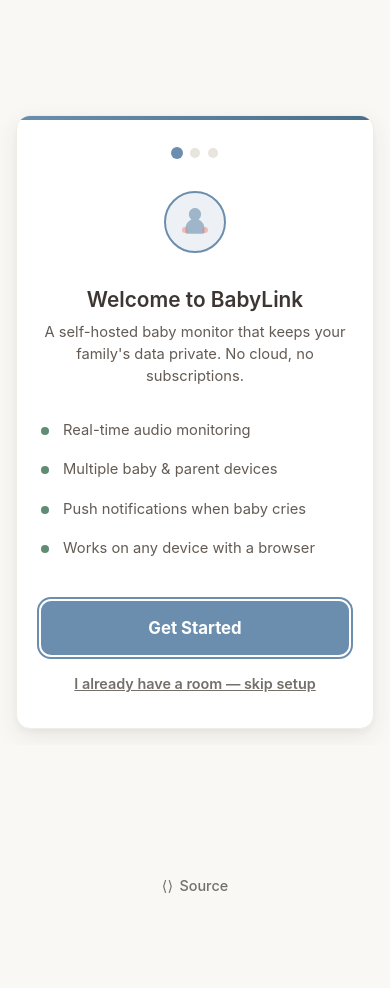
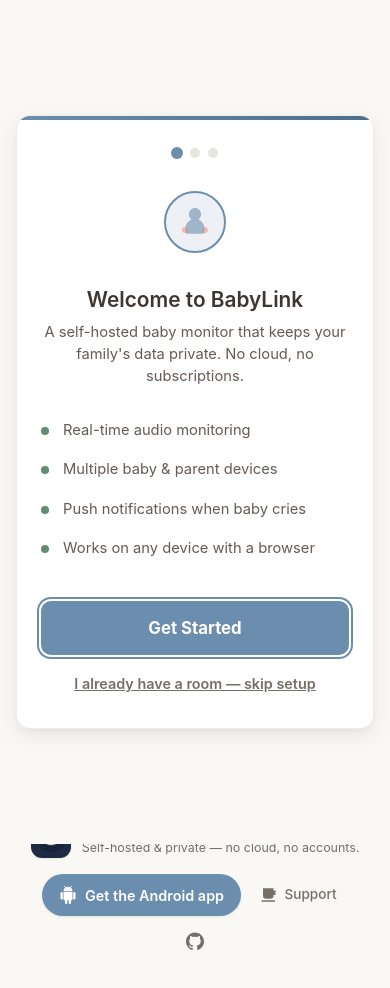
Before and after one commit to mkampl/babylink, a website: page views/index.html in a window 390 px wide. Before the commit the page ends 934 px from the top, so only its background shows below. Drawn offline with Linux system fonts and the light colour scheme.

Commit message:
redesign(web): proper footer — brand + prominent app CTA, icons, dark mode

```diff
--- a/public/css/home.css
+++ b/public/css/home.css
@@ -447,31 +447,112 @@
   }
 }
 
-/* ===== Site footer: get the app, support the project, source ===== */
+/* ===== Site footer: brand + app download (the one prominent action) ===== */
 .site-footer {
+  max-width: 620px;
+  margin: var(--space-xl, 2rem) auto 0;
+  padding: var(--space-lg) var(--space-md) calc(var(--space-lg) + env(safe-area-inset-bottom, 0px));
+  border-top: 1px solid var(--color-border-light);
   display: flex;
   flex-wrap: wrap;
-  justify-content: center;
   align-items: center;
-  gap: var(--space-lg);
-  padding: var(--space-lg) var(--space-md);
-  margin-top: var(--space-lg);
-  border-top: 1px solid var(--color-border-light);
+  justify-content: space-between;
+  gap: var(--space-md) var(--space-lg);
 }
-.footer-link {
+
+.footer-brand {
+  display: flex;
+  align-items: center;
+  gap: 0.7rem;
+  min-width: 0;
+}
+.footer-logo {
+  width: 40px;
+  height: 40px;
+  border-radius: 11px;
+  box-shadow: var(--shadow-sm);
+  flex-shrink: 0;
+}
+.footer-brand-text {
+  display: flex;
+  flex-direction: column;
+  line-height: 1.3;
+  min-width: 0;
+}
+.footer-name {
+  font-weight: 600;
+  color: var(--color-text);
+  font-size: 0.98rem;
+}
+.footer-tagline {
+  font-size: 0.78rem;
+  color: var(--color-text-muted);
+}
+
+.footer-actions {
+  display: flex;
+  align-items: center;
+  gap: var(--space-sm);
+  flex-wrap: wrap;
+}
+.footer-ic {
+  width: 18px;
+  height: 18px;
+  fill: currentColor;
+  flex-shrink: 0;
+}
+
+/* The one prominent element: get the native app. */
+.footer-app {
+  display: inline-flex;
+  align-items: center;
+  gap: 0.5rem;
+  padding: 0.6rem 1.05rem;
+  background: var(--color-primary);
+  color: #fff;
+  border-radius: var(--radius-pill);
+  font-size: 0.9rem;
+  font-weight: 600;
+  text-decoration: none;
+  box-shadow: var(--shadow-sm);
+  transition: transform 0.15s ease, box-shadow 0.15s ease, background 0.15s ease;
+}
+.footer-app:hover,
+.footer-app:focus-visible {
+  background: var(--color-primary-hover);
+  box-shadow: var(--shadow-md);
+  transform: translateY(-1px);
+}
+
+/* Quiet secondary links. */
+.footer-mini {
   display: inline-flex;
   align-items: center;
   gap: 0.4rem;
+  padding: 0.5rem 0.7rem;
   color: var(--color-text-muted);
+  border-radius: var(--radius-pill);
+  font-size: 0.85rem;
+  font-weight: 500;
   text-decoration: none;
-  font-size: 0.9rem;
-  font-weight: 500;
-  padding: 0.35rem 0.6rem;
-  border-radius: var(--radius-sm);
   transition: color 0.15s ease, background 0.15s ease;
 }
-.footer-link:hover,
-.footer-link:focus-visible {
+.footer-mini:hover,
+.footer-mini:focus-visible {
   color: var(--color-primary);
   background: var(--color-primary-light);
 }
+.footer-mini-icon {
+  padding: 0.5rem;
+}
+
+@media (max-width: 520px) {
+  .site-footer {
+    justify-content: center;
+    text-align: center;
+  }
+  .footer-actions {
+    justify-content: center;
+    width: 100%;
+  }
+}
--- a/public/service-worker.js
+++ b/public/service-worker.js
@@ -1,5 +1,5 @@
 // service-worker.js
-const CACHE_NAME = 'babylink-v2.13.0';
+const CACHE_NAME = 'babylink-v2.14.0';
 
 // Shell assets pre-cached on install. Everything here is fingerprintless
 // (no hashed filenames), so we rely on the CACHE_NAME bump to roll
--- a/views/index.html
+++ b/views/index.html
@@ -146,14 +146,30 @@
     </div>
   </main>
 
-  <!-- Footer: get the native app, support the project, view the source.
-       Self-hosted & open — the APK is built by the app repo's GitHub CI and
-       attached to its latest release. -->
+  <!-- Footer: brand + native-app download (the one prominent action), with
+       quiet support and source links. -->
   <footer class="site-footer">
-    <a class="footer-link" href="https://github.com/mkampl/babylink-app/releases/latest/download/babylink.apk"
-       rel="noopener">📱 <span>Android app</span></a>
-    <a class="footer-link" href="https://ko-fi.com/mkampl" target="_blank" rel="noopener">☕ <span>Support BabyLink</span></a>
-    <a class="footer-link" href="https://github.com/mkampl/babylink" target="_blank" rel="noopener">⟨⟩ <span>Source</span></a>
+    <div class="footer-brand">
+      <img class="footer-logo" src="/icons/icon-96x96.png" alt="" width="40" height="40" />
+      <div class="footer-brand-text">
+        <span class="footer-name">BabyLink</span>
+        <span class="footer-tagline">Self-hosted &amp; private — no cloud, no accounts.</span>
+      </div>
+    </div>
+
+    <nav class="footer-actions" aria-label="Get the app and support">
+      <a class="footer-app" href="https://github.com/mkampl/babylink-app/releases/latest/download/babylink.apk" rel="noopener">
+        <svg class="footer-ic" viewBox="0 0 24 24" aria-hidden="true"><path d="M6 18c0 .55.45 1 1 1h1v3.5a1.5 1.5 0 0 0 3 0V19h2v3.5a1.5 1.5 0 0 0 3 0V19h1c.55 0 1-.45 1-1V8H6v10zM3.5 8A1.5 1.5 0 0 0 2 9.5v7a1.5 1.5 0 0 0 3 0v-7A1.5 1.5 0 0 0 3.5 8zm17 0a1.5 1.5 0 0 0-1.5 1.5v7a1.5 1.5 0 0 0 3 0v-7A1.5 1.5 0 0 0 20.5 8zM15.53 2.16l1.3-1.3a.5.5 0 0 0-.71-.71l-1.47 1.48A5.98 5.98 0 0 0 12 1c-.96 0-1.87.22-2.68.63L7.88.15a.5.5 0 1 0-.71.71l1.31 1.3A5.98 5.98 0 0 0 6 7h12a5.98 5.98 0 0 0-2.47-4.84zM10 5H9V4h1v1zm5 0h-1V4h1v1z"/></svg>
+        <span>Get the Android app</span>
+      </a>
+      <a class="footer-mini" href="https://ko-fi.com/mkampl" target="_blank" rel="noopener">
+        <svg class="footer-ic" viewBox="0 0 24 24" aria-hidden="true"><path d="M20 3H4v10a4 4 0 0 0 4 4h6a4 4 0 0 0 4-4v-1h1a3 3 0 0 0 0-6h-1V3zm0 5h1a1 1 0 0 1 0 2h-1V8zM2 21h18v-2H2v2z"/></svg>
+        <span>Support</span>
+      </a>
+      <a class="footer-mini footer-mini-icon" href="https://github.com/mkampl/babylink" target="_blank" rel="noopener" aria-label="Source on GitHub">
+        <svg class="footer-ic" viewBox="0 0 24 24" aria-hidden="true"><path d="M12 .5C5.37.5 0 5.87 0 12.5c0 5.3 3.44 9.8 8.21 11.39.6.11.82-.26.82-.58 0-.28-.01-1.03-.02-2.02-3.34.73-4.04-1.61-4.04-1.61-.55-1.39-1.34-1.76-1.34-1.76-1.09-.75.08-.73.08-.73 1.2.09 1.84 1.24 1.84 1.24 1.07 1.83 2.81 1.3 3.5.99.11-.78.42-1.31.76-1.61-2.67-.3-5.47-1.33-5.47-5.93 0-1.31.47-2.38 1.24-3.22-.13-.3-.54-1.52.12-3.18 0 0 1.01-.32 3.3 1.23a11.5 11.5 0 0 1 6.01 0c2.29-1.55 3.29-1.23 3.29-1.23.66 1.66.25 2.88.13 3.18.77.84 1.23 1.91 1.23 3.22 0 4.61-2.81 5.63-5.49 5.92.43.37.82 1.1.82 2.22 0 1.61-.02 2.9-.02 3.29 0 .32.22.7.83.58C20.57 22.29 24 17.8 24 12.5 24 5.87 18.63.5 12 .5z"/></svg>
+      </a>
+    </nav>
   </footer>
 
   <!-- Help button to replay onboarding -->
```
